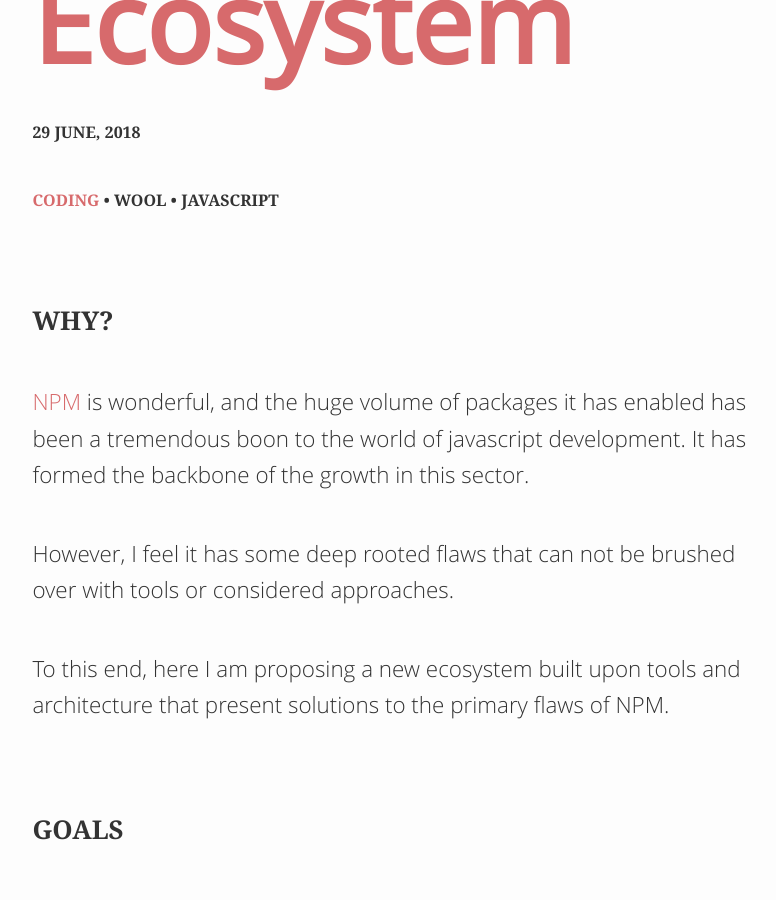
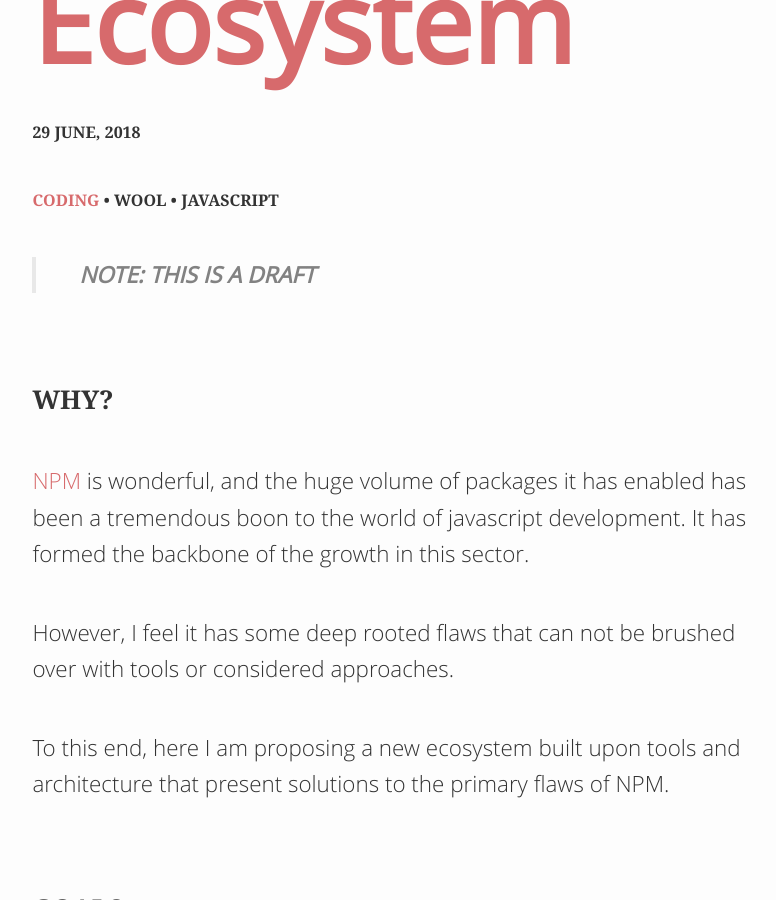
Before and after one commit to lsjroberts/gelatin-design, a Jekyll site: the page built from _posts/2018-06-29-javascript-ecosystem.md, in a window 1280 px wide and 900 px high, scrolled down 405 px. Shown: the whole window, without its empty margins (53-829 px from the left). Built offline with Jekyll 4.4.1, drawn with Linux system fonts in a browser that asks for light colours; some web fonts are replaced; comment, search, counter and statistics services are not loaded.

Commit message:
Add draft note

```diff
--- a/_posts/2018-06-29-javascript-ecosystem.md
+++ b/_posts/2018-06-29-javascript-ecosystem.md
@@ -7,6 +7,8 @@ date: 2018-06-29
 category: coding
 tags: wool javascript
 ---
+
+> **NOTE: THIS IS A DRAFT**
 
 ### Why?
 
```
Also changed, not shown: 2 other files.
